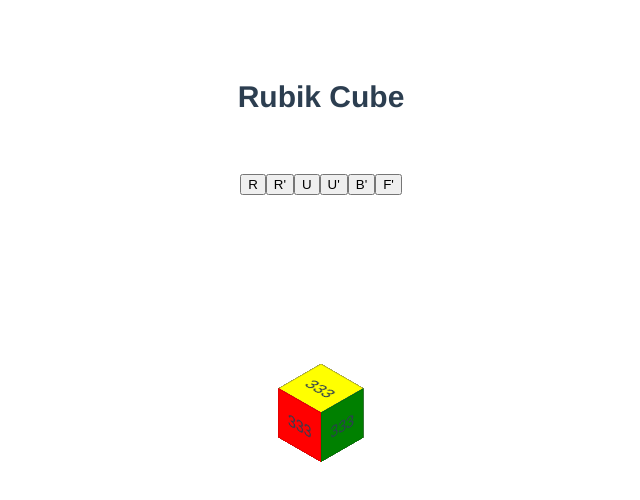
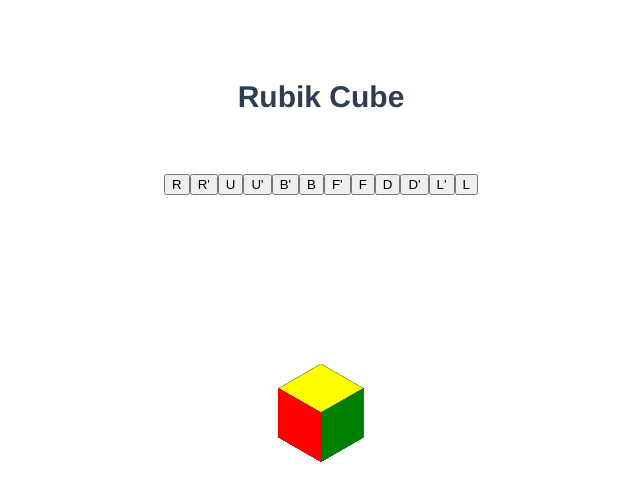
Before and after one commit to caolinjian/rubik-cube, a Vue app: page / in a window 1280 px wide. Shown: the top 500 px of the page, without its empty margins (319-959 px from the left). Built offline with nearby package versions, Linux system fonts and the light colour scheme.

Commit message:
还需要还原位置

```diff
--- a/src/components/Cube.vue
+++ b/src/components/Cube.vue
@@ -1,11 +1,11 @@
 <template lang="html">
     <div class="box" :style="styleObject">
-        <div class="face">{{''+x+y+z}}</div>
-        <div class="face">{{''+x+y+z}}</div>
-        <div class="face">{{''+x+y+z}}</div>
-        <div class="face">{{''+x+y+z}}</div>
-        <div class="face">{{''+x+y+z}}</div>
-        <div class="face">{{''+x+y+z}}</div>
+        <div class="face" :style="{background:color.x3}"></div>
+        <div class="face" :style="{background:color.y3}"></div>
+        <div class="face" :style="{background:color.z1}"></div>
+        <div class="face" :style="{background:color.y1}"></div>
+        <div class="face" :style="{background:color.z3}"></div>
+        <div class="face" :style="{background:color.x1}"></div>
     </div>
 </template>
 
@@ -29,7 +29,16 @@ export default {
       },
       rotateX: 0,
       rotateY: 0,
-      rotateZ: 0
+      rotateZ: 0,
+      color: {
+        x1: '',
+        x3: '',
+        y1: '',
+        y3: '',
+        z1: '',
+        z3: '',
+      },
+      colorCache: {}
     }
   },
   mounted() {
@@ -81,21 +90,20 @@ export default {
   },
   methods: {
     initColor() {
-      const faces = this.$el.querySelectorAll('.face');
       if (this.position[1] == 1) {
-        faces[3].style.background = 'blue'
+        this.color.y1 = 'blue'
       } else if (this.position[1] == 3) {
-        faces[1].style.background = 'green'
+        this.color.y3 = 'green'
       }
       if (this.position[2] == 1) {
-        faces[2].style.background = 'white'
+        this.color.z1 = 'white'
       } else if (this.position[2] == 3) {
-        faces[4].style.background = 'yellow'
+        this.color.z3 = 'yellow'
       }
       if (this.position[0] == 1) {
-        faces[5].style.background = 'orange'
+        this.color.x1 = 'orange'
       } else if (this.position[0] == 3) {
-        faces[0].style.background = 'red'
+        this.color.x3 = 'red'
       }
     },
   },
@@ -117,7 +125,6 @@ export default {
   top: 60px;
   left: 60px;
   transform-style: preserve-3d;
-  transition: all 0.5s ease-in-out;
 }
 
 .face {
--- a/src/components/CubeCore.vue
+++ b/src/components/CubeCore.vue
@@ -6,7 +6,13 @@
   <button type="button" name="button" @click="rotate('u',-1)">U</button>
   <button type="button" name="button" @click="rotate('u',1)">U'</button>
   <button type="button" name="button" @click="rotate('b',1)">B'</button>
+  <button type="button" name="button" @click="rotate('b',-1)">B</button>
   <button type="button" name="button" @click="rotate('f',-1)">F'</button>
+  <button type="button" name="button" @click="rotate('f',1)">F</button>
+  <button type="button" name="button" @click="rotate('d',1)">D</button>
+  <button type="button" name="button" @click="rotate('d',-1)">D'</button>
+  <button type="button" name="button" @click="rotate('l',1)">L'</button>
+  <button type="button" name="button" @click="rotate('l',-1)">L</button>
   <div class="cube" :style="'transform: rotateX('+rotateX+'deg) rotateY('+rotateY+'deg)'">
     <Cube v-for="position in positions" :position="position" :ref="position[0]+'-'+position[1]+'-'+position[2]" :key="position[0]+'-'+position[1]+'-'+position[2]"></Cube>
   </div>
@@ -32,11 +38,15 @@ export default {
       title: 'Rubik Cube',
       rotateX: -35,
       rotateY: -45,
+      rotateing: false,
       positions
     };
   },
   methods: {
     rotate(direction, clockwise) {
+      if (this.rotateing) {
+        return
+      }
       let coordinate = '';
       let position = 0;
       switch (direction) {
@@ -67,36 +77,57 @@ export default {
         default:
           console.log('error direction')
       }
-      this.$children.filter(item => item[coordinate] == position).forEach((item) => {
+      this.rotateing = true;
+      const list = this.$children.filter(item => item[coordinate] == position);
+      list.forEach((item) => {
+        console.log('---line---', item.color, item.colorCache);
+        Object.assign(item.colorCache, item.color);
+        console.log('---line---', item.color, item.colorCache);
+        item.$el.style.transition = 'all 0.5s ease-in-out';
         if (coordinate == 'y') {
           item.rotateX += clockwise;
-          setTimeout(() => {
-            if (clockwise == 1) {
-              item.dataPosition = [this.transpose(item.z), position, item.x]
-            } else {
-              item.dataPosition = [item.z, position, this.transpose(item.x)]
-            }
-          }, 500)
         } else if (coordinate == 'x') {
           item.rotateZ += clockwise;
-          setTimeout(() => {
-            if (clockwise == 1) {
-              item.dataPosition = [position, item.z, this.transpose(item.y)]
-            } else {
-              item.dataPosition = [position, this.transpose(item.z), item.y]
-            }
-          }, 500)
         } else if (coordinate == 'z') {
           item.rotateY += clockwise;
-          setTimeout(() => {
-            if (clockwise == 1) {
-              item.dataPosition = [this.transpose(item.y), item.x, position]
-            } else {
-              item.dataPosition = [item.y, this.transpose(item.x), position]
-            }
-          }, 500)
         }
       })
+      setTimeout(() => {
+        list.forEach((item) => {
+          item.$el.style.transition = 'none';
+          if (coordinate == 'y') {
+            item.rotateX = 0;
+            if (clockwise == 1) {
+              this.changeColor(this.$refs[`${this.transpose(item.z)}-${item.y}-${item.x}`][0], item, 'x', 'z', 'y')
+            } else {
+              this.changeColor(this.$refs[`${item.z}-${item.y}-${this.transpose(item.x)}`][0], item, 'z', 'x', 'y')
+            }
+          } else if (coordinate == 'x') {
+            item.rotateZ = 0;
+            if (clockwise == 1) {
+              this.changeColor(this.$refs[`${item.x}-${item.z}-${this.transpose(item.y)}`][0], item, 'z', 'y', 'x')
+            } else {
+              this.changeColor(this.$refs[`${item.x}-${this.transpose(item.z)}-${item.y}`][0], item, 'y', 'z', 'x')
+            }
+          } else if (coordinate == 'z') {
+            item.rotateY = 0;
+            if (clockwise == 1) {
+              this.changeColor(this.$refs[`${this.transpose(item.y)}-${item.x}-${item.z}`][0], item, 'x', 'y', 'z')
+            } else {
+              this.changeColor(this.$refs[`${item.y}-${this.transpose(item.x)}-${item.z}`][0], item, 'y', 'x', 'z')
+            }
+          }
+        })
+        this.rotateing = false;
+      }, 500)
+    },
+    changeColor(c1, c2, d1, d2, d3) {
+      c1.color[`${d1}1`] = c2.colorCache[`${d2}3`];
+      c1.color[`${d1}3`] = c2.colorCache[`${d2}1`];
+      c1.color[`${d2}3`] = c2.colorCache[`${d1}3`];
+      c1.color[`${d2}1`] = c2.colorCache[`${d1}1`];
+      c1.color[`${d3}1`] = c2.colorCache[`${d3}1`];
+      c1.color[`${d3}3`] = c2.colorCache[`${d3}3`];
     },
     transpose(x) {
       if (x == 1) {
```
